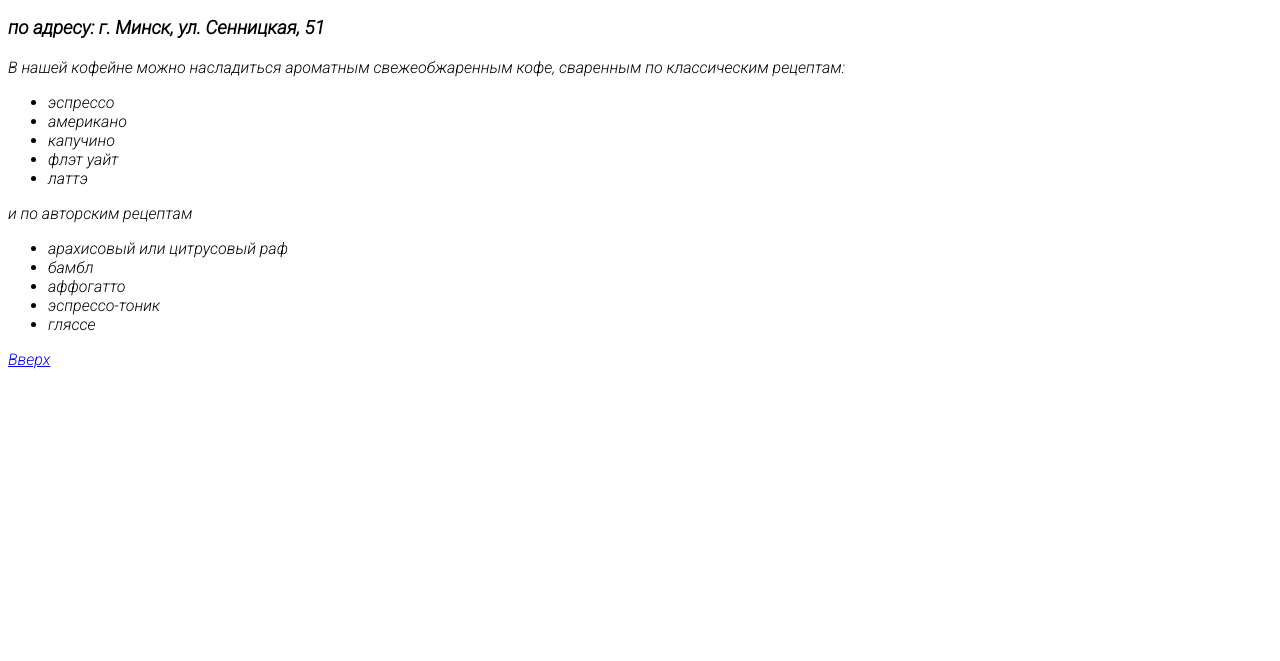
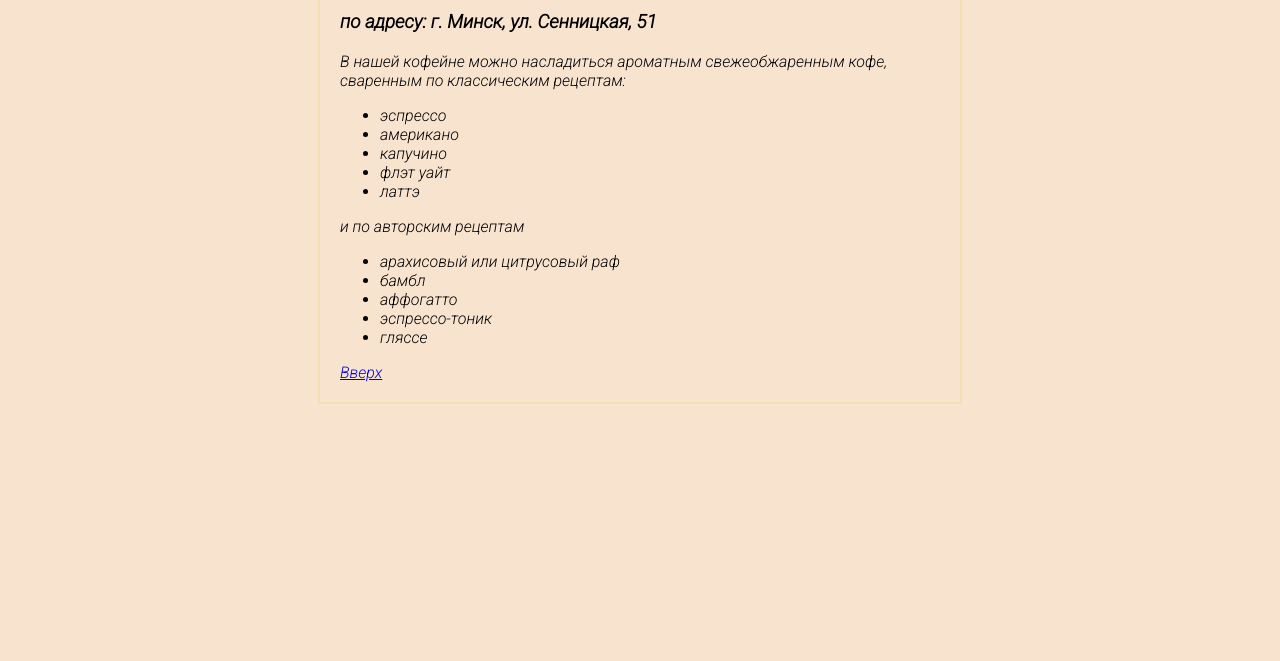
Before and after one commit to AnnMitrakhovich/html_docs_1, a plain HTML site: page index.html in a window 1280 px wide. Shown: the part 139-800 px from the top of the page. Drawn offline with Linux system fonts and the light colour scheme; a web font is replaced by a local one.

Commit message:
use padding margin border

```diff
--- a/style1.css
+++ b/style1.css
@@ -1,6 +1,7 @@
 html {
     font-family: 'AR One Sans', sans-serif;
     font-family: 'Roboto', sans-serif;
+    background-color: rgb(248, 227, 207);
 
 }
 .title {
@@ -12,3 +13,9 @@ html {
     background-color: beige;
 
 }
+body {
+    width: 600px;
+    margin: auto;
+    padding: 0 20px 20px 20px;
+    border: 2px solid wheat;
+}
```
